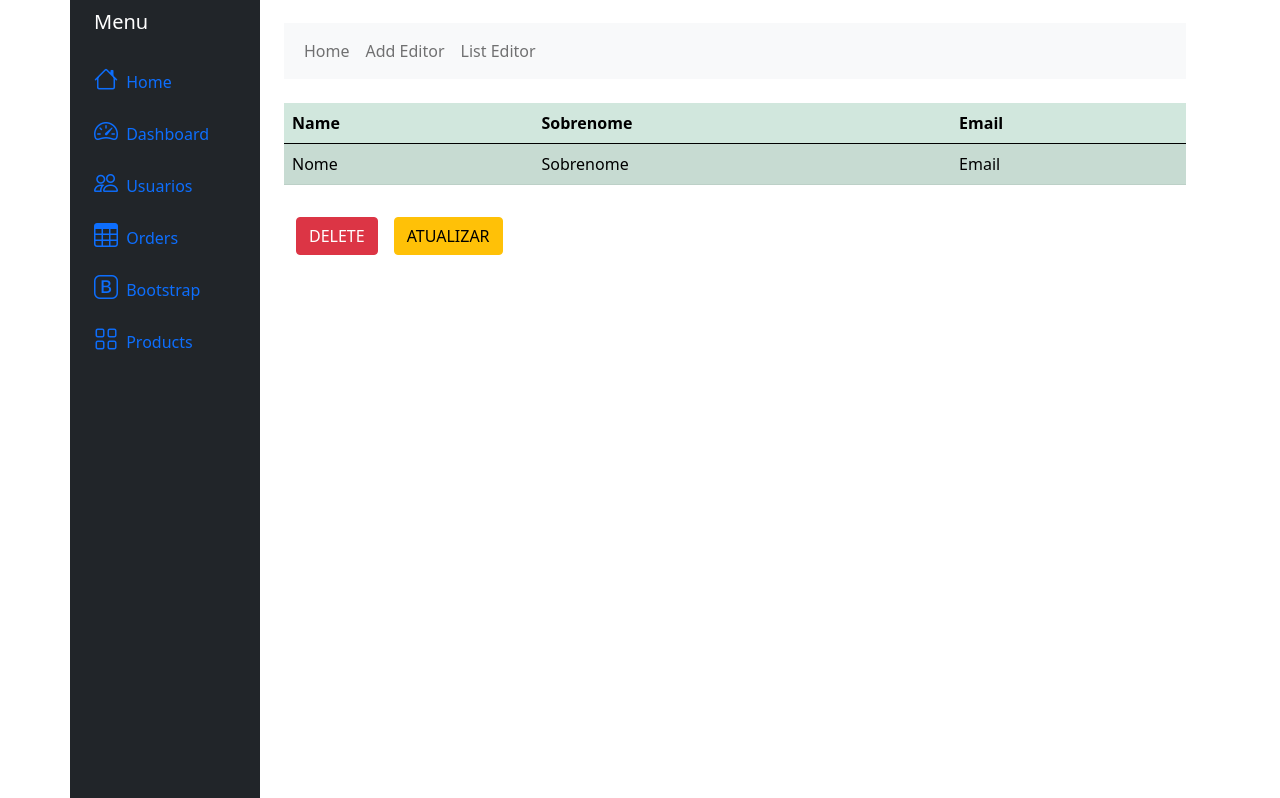
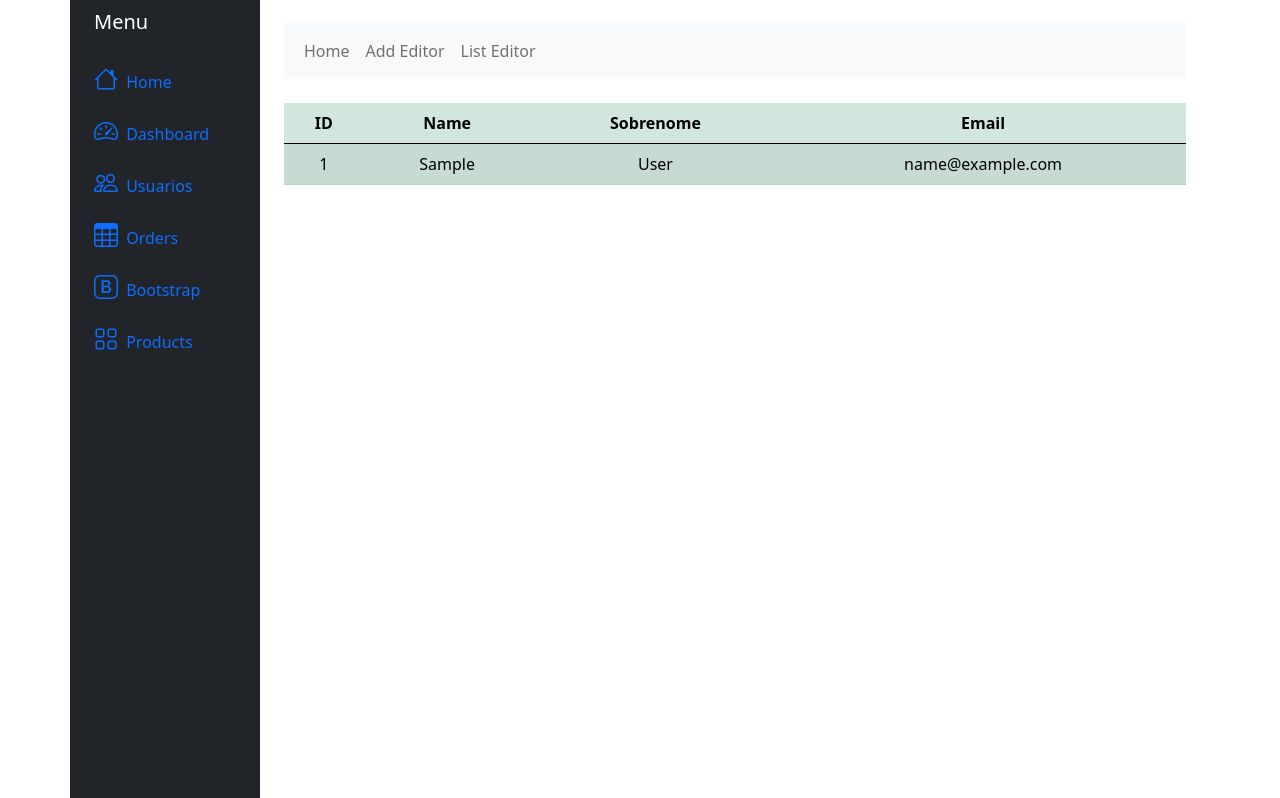
Before and after one commit to jacksonsr451/blog, a Django app: page /admin/users/list_editor/ in a window 1280 px wide. Shown: the part 57-855 px from the top of the page. Run offline with Django 4.2, Linux system fonts and the light colour scheme; tables that the repository leaves empty hold one stand-in row (values such as "Sample post"); some libraries are stand-ins or nearby versions.

Commit message:
update change_editor

```diff
--- a/users/templates/list_editor.html
+++ b/users/templates/list_editor.html
@@ -19,28 +19,27 @@
         {% include 'content_header.html' %}
         <table class="table table-success table-striped">
             <thead>
-                <tr>
+                <tr align="center">
+                    <th>ID</th>
                     <th>Name</th>
                     <th>Sobrenome</th>
                     <th>Email</th>
                 </tr>
             </thead>
-            <tbody>
-                <tr>
-                    <td>Nome</td>
-                    <td>Sobrenome</td>
-                    <td>Email</td>
-                </tr>
+            <tbody>{% for user in users %}
+                <form id="change_editor_form_{{ user.id }}" action="{% url 'change_editor' %}" method="post">
+                    {% csrf_token %}
+                    <tr align="center" onclick="document.getElementById('change_editor_form_{{ user.id }}').submit();" style="cursor: pointer;">
+                        <input type="hidden" name="id" value='{{ user.id }}'>
+                        <td>{{ user.id }}</td>
+                        <td>{{ user.first_name }}</td>
+                        <td>{{ user.last_name }}</td>
+                        <td>{{ user.email }}</td>
+                    </tr>
+                </form>
+                {% endfor %}
             </tbody>
         </table>
-        <div class="d-flex flex-row mt-3">
-            <form action="#" method="post">
-                <input type="button" class="btn btn-danger" value="DELETE">
-            </form>
-            <form action="#" method="post" class="ms-3">
-                <input type="button" class="btn btn-warning" value="ATUALIZAR">
-            </form>
-        </div>
     </div>
 </div>
 {% endblock %}
--- a/users/urls.py
+++ b/users/urls.py
@@ -6,4 +6,5 @@ urlpatterns = [
     path('add_editor/', views.add_editor, name='add_editor'),
     path('insert_editor/', views.insert_editor, name='insert_editor'),
     path('list_editor/', views.list_editor, name='list_editor'),
+    path('change_editor/', views.change_editor, name='change_editor'),
 ]
--- a/users/views.py
+++ b/users/views.py
@@ -10,6 +10,12 @@ def home_editor(request):
 def list_editor(request):
     users = Users.objects.all()
     return render(request, 'list_editor.html', {'users': users})
+
+@has_role_decorator('admin')
+def change_editor(request):
+    print(request.POST['id'])
+    user = Users.objects.get(pk=request.POST['id'])
+    return render(request, 'change_editor.html', {'user': user})
 
 @has_role_decorator('add_editor')
 def add_editor(request):
```
Also changed, not shown: users/templates/change_editor.html (added, +53 -0 lines), users/templates/update_editor.html (deleted).
